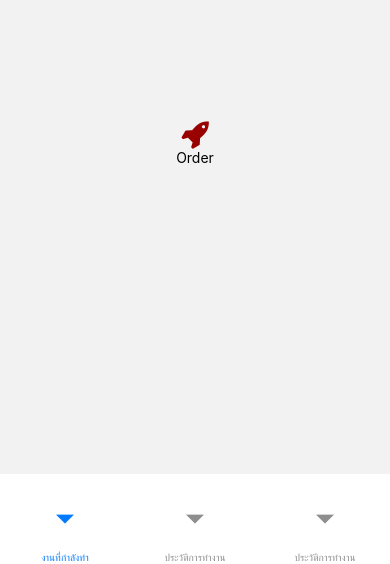
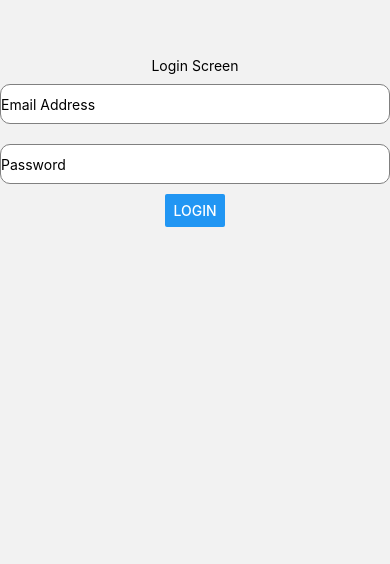
Before and after one commit to nakhon-viri/grandmobile, a React Native app: screen /Login in a window 390 px wide. Shown: the part 280-844 px from the top of the page. Built offline with nearby package versions, Linux system fonts and the light colour scheme.

Commit message:
formikandyub

```diff
--- a/App.js
+++ b/App.js
@@ -1,15 +1,17 @@
-import React, {useEffect} from 'react';
+import React, {useEffect, useState} from 'react';
 import SplashScreen from 'react-native-splash-screen';
 import {createStackNavigator} from '@react-navigation/stack';
 import {NavigationContainer} from '@react-navigation/native';
 
 import Tabs from './navigation/Tab';
 
-import {Order} from './screens';
+import {Login} from './screens';
 
 const Stack = createStackNavigator();
 
 const App = () => {
+  const [auth, setAuth] = useState(false);
+
   useEffect(() => {
     SplashScreen.hide();
   }, []);
@@ -21,7 +23,11 @@ const App = () => {
           headerShown: false,
         }}
         initialRouteName={'App'}>
-        <Stack.Screen name="App" component={Tabs} />
+        {auth ? (
+          <Stack.Screen name="App" component={Tabs} />
+        ) : (
+          <Stack.Screen name="Login" component={Login} />
+        )}
       </Stack.Navigator>
     </NavigationContainer>
   );
--- a/navigation/Tab.js
+++ b/navigation/Tab.js
@@ -1,10 +1,6 @@
 import React from 'react';
-import {View, Image, TouchableOpacity, Text, StyleSheet} from 'react-native';
-import {
-  createBottomTabNavigator,
-  BottomTabBar,
-} from '@react-navigation/bottom-tabs';
-
+import {createBottomTabNavigator} from '@react-navigation/bottom-tabs';
+import Icon from 'react-native-vector-icons/dist/FontAwesome5';
 import {Order} from '../screens';
 
 const Tab = createBottomTabNavigator();
@@ -28,17 +24,17 @@ const Tabs = () => {
           },
           null,
         ],
-        // tabBarIcon: ({color, size}) => {
-        //   if (route.name === 'order') {
-        //     return <Icon name="truck" size={size} color={color} />;
-        //   } else if (route.name === 'history') {
-        //     return <Icon name="history" size={size} color={color} />;
-        //   } else if (route.name === 'revenue') {
-        //     return <Icon name="hand-holding-usd" size={size} color={color} />;
-        //   }
-        // },
-        // tabBarInactiveTintColor: 'gray',
-        // tabBarActiveTintColor: '#1a73e8',
+        tabBarIcon: ({color, size}) => {
+          if (route.name === 'order') {
+            return <Icon name="truck" size={size} color={color} />;
+          } else if (route.name === 'history') {
+            return <Icon name="history" size={size} color={color} />;
+          } else if (route.name === 'revenue') {
+            return <Icon name="hand-holding-usd" size={size} color={color} />;
+          }
+        },
+        tabBarInactiveTintColor: 'gray',
+        tabBarActiveTintColor: '#1a73e8',
       })}>
       <Tab.Screen
         name="order"
@@ -66,18 +62,4 @@ const Tabs = () => {
   );
 };
 
-const styles = StyleSheet.create({
-  shadow: {
-    shadowColor: "#4481eb",
-    shadowOffset: {
-      width: 0,
-      height: 10,
-    },
-    shadowOpacity: 0.25,
-    shadowRadius: 3.84,
-
-    elevation: 5,
-  },
-});
-
 export default Tabs;
--- a/package.json
+++ b/package.json
@@ -14,6 +14,7 @@
     "@react-navigation/bottom-tabs": "^6.2.0",
     "@react-navigation/native": "^6.0.8",
     "@react-navigation/stack": "^6.1.1",
+    "formik": "^2.2.9",
     "react": "17.0.2",
     "react-native": "0.67.3",
     "react-native-gesture-handler": "^2.2.0",
@@ -21,7 +22,8 @@
     "react-native-safe-area-context": "^4.1.0",
     "react-native-screens": "^3.13.0",
     "react-native-splash-screen": "^3.3.0",
-    "react-native-vector-icons": "^9.1.0"
+    "react-native-vector-icons": "^9.1.0",
+    "yup": "^0.32.11"
   },
   "devDependencies": {
     "@babel/core": "^7.12.9",
--- /dev/null
+++ b/screens/Login.js
@@ -0,0 +1,96 @@
+import React from 'react';
+import {Text, View, StyleSheet, TextInput, Button} from 'react-native';
+import {Formik} from 'formik';
+import * as yup from 'yup';
+
+const loginValidationSchema = yup.object().shape({
+  email: yup
+    .string()
+    .email('Please enter valid email')
+    .required('Email Address is Required'),
+  password: yup
+    .string()
+    .min(8, ({min}) => `Password must be at least ${min} characters`)
+    .required('Password is required'),
+});
+
+const Login = () => {
+  return (
+    <View style={styles.container}>
+      <Text>Login Screen</Text>
+      <Formik
+        validationSchema={loginValidationSchema}
+        initialValues={{email: '', password: ''}}
+        onSubmit={values => console.log(values)}>
+        {({
+          handleChange,
+          handleBlur,
+          handleSubmit,
+          values,
+          errors,
+          isValid,
+        }) => (
+          <>
+            <TextInput
+              name="email"
+              placeholder="Email Address"
+              style={styles.textInput}
+              onChangeText={handleChange('email')}
+              onBlur={handleBlur('email')}
+              value={values.email}
+              keyboardType="email-address"
+            />
+            {errors.email && (
+              <Text style={{fontSize: 10, color: 'red'}}>{errors.email}</Text>
+            )}
+            <TextInput
+              name="password"
+              placeholder="Password"
+              style={styles.textInput}
+              onChangeText={handleChange('password')}
+              onBlur={handleBlur('password')}
+              value={values.password}
+              secureTextEntry
+            />
+            {errors.password && (
+              <Text style={{fontSize: 10, color: 'red'}}>
+                {errors.password}
+              </Text>
+            )}
+            <Button onPress={handleSubmit} title="LOGIN" disabled={!isValid} />
+          </>
+        )}
+      </Formik>
+    </View>
+  );
+};
+
+const styles = StyleSheet.create({
+  container: {
+    flex: 1,
+    alignItems: 'center',
+    justifyContent: 'center',
+  },
+  shadow: {
+    shadowColor: '#000',
+    shadowOffset: {
+      width: 0,
+      height: 4,
+    },
+    shadowOpacity: 0.3,
+    shadowRadius: 4.65,
+
+    elevation: 8,
+  },
+  textInput: {
+    height: 40,
+    width: '100%',
+    margin: 10,
+    backgroundColor: 'white',
+    borderColor: 'gray',
+    borderWidth: StyleSheet.hairlineWidth,
+    borderRadius: 10,
+  },
+});
+
+export default Login;
--- a/screens/index.js
+++ b/screens/index.js
@@ -1,3 +1,4 @@
 import Order from './Order';
+import Login from './Login';
 
-export {Order};
+export {Order, Login};
```
Also changed, not shown: 1 other file (tests, documents, lock files or other folders).
